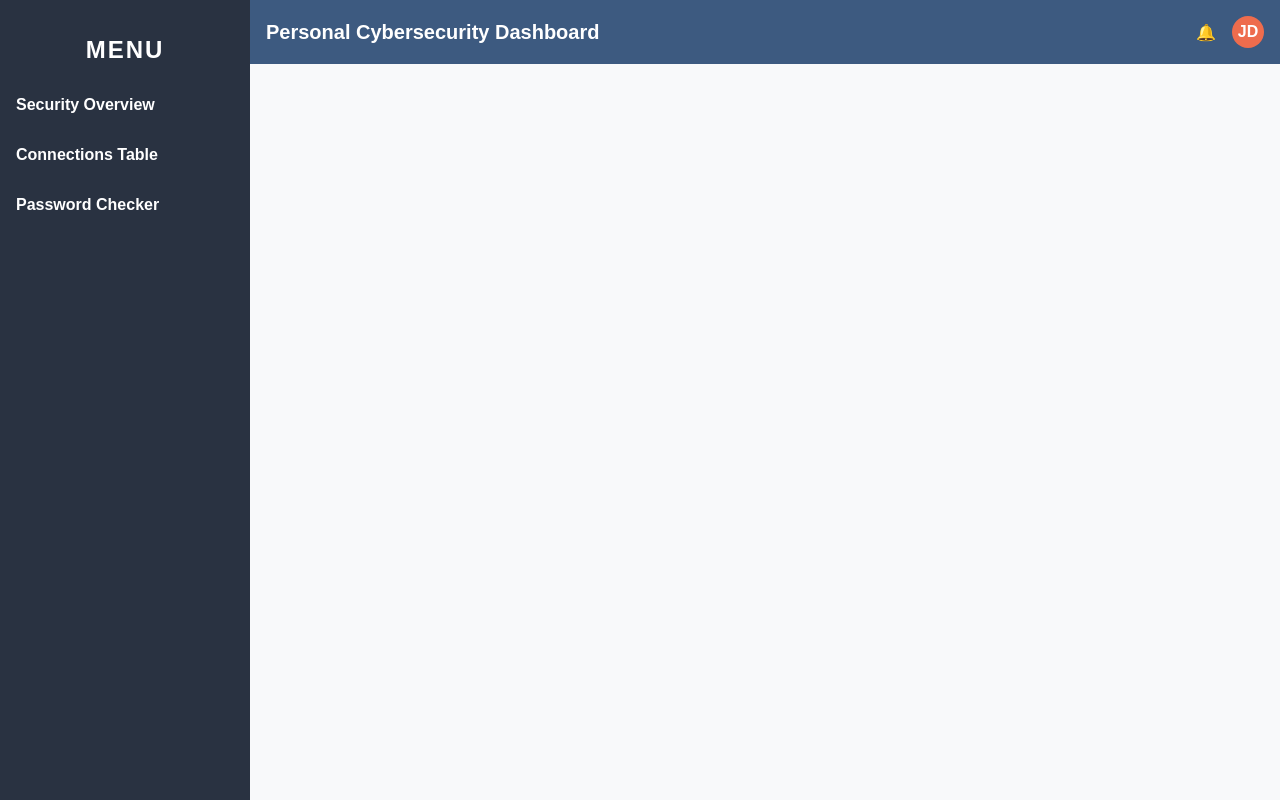
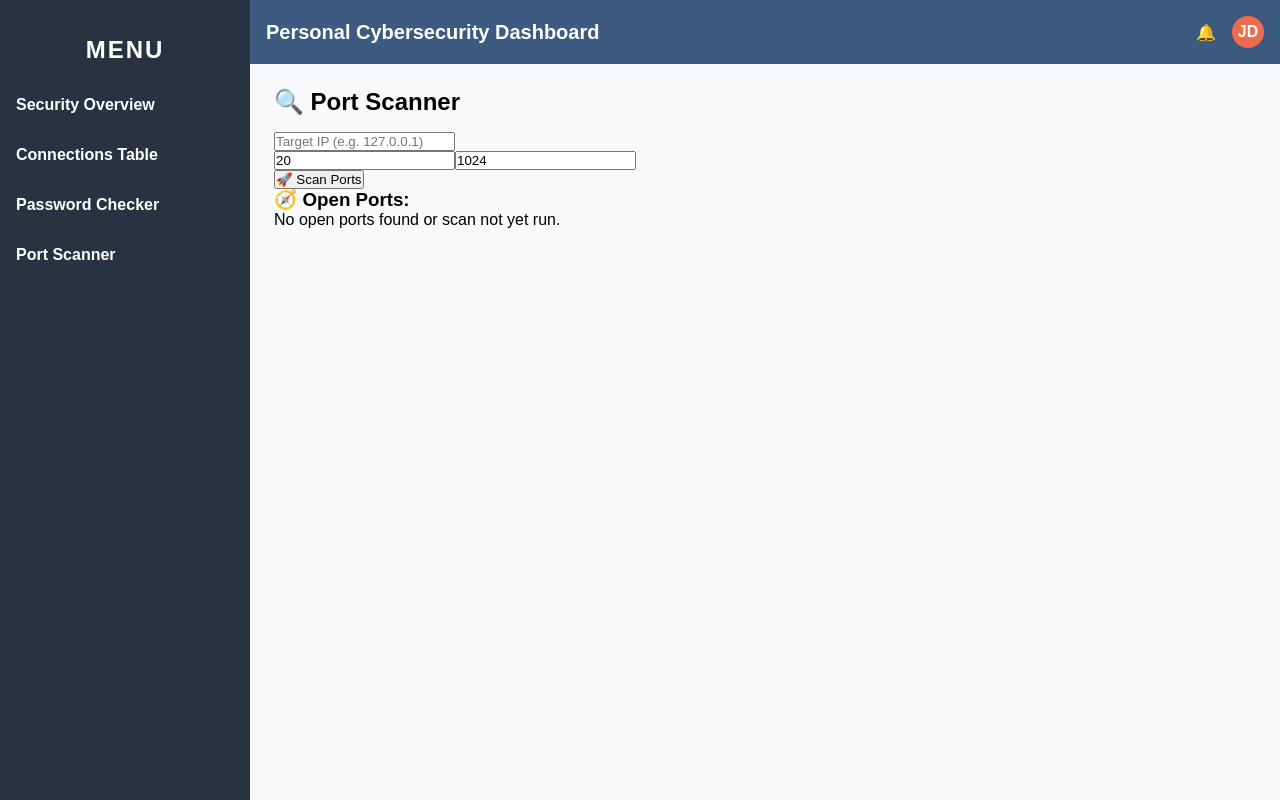
Before and after one commit to sachaloeb/CybersecurityPersonalDashboard, a React (Create React App) app in the folder frontend/: page /port-scanner in a window 1280 px wide. Built offline with nearby package versions, Linux system fonts and the light colour scheme.

Commit message:
port scanner issue solved, frontend to be enhanced

```diff
--- a/frontend/src/App.js
+++ b/frontend/src/App.js
@@ -6,6 +6,7 @@ import ConnectionsTable from './pages/ConnectionsTable';
 import SecurityOverview from './pages/SecurityOverview';
 import PasswordChecker from "./pages/PasswordChecker";
 import './App.css';
+import PortScannerForm from "./pages/PortScannerForm";
 
 function App() {
   return (
@@ -20,6 +21,7 @@ function App() {
               <Route path="/security-overview" element={<SecurityOverview />} />
               <Route path="/connections-table" element={<ConnectionsTable />} />
                 <Route path="/password-checker" element={<PasswordChecker />} />
+              <Route path={"/port-scanner"} element={<PortScannerForm />} />
               {/* Add more routes as needed */}
             </Routes>
           </div>
--- a/frontend/src/components/Sidebar.js
+++ b/frontend/src/components/Sidebar.js
@@ -13,6 +13,7 @@ function Sidebar() {
         <li><Link to="/security-overview">Security Overview</Link></li>
         <li><Link to="/connections-table">Connections Table</Link></li>
         <li><Link to="/password-checker">Password Checker</Link></li>
+        <li><Link to="/port-scanner">Port Scanner</Link></li>
         {/* Add more links as needed */}
       </ul>
     </div>
--- /dev/null
+++ b/frontend/src/pages/PortScannerForm.js
@@ -0,0 +1,98 @@
+import React, { useState } from 'react';
+
+const PortScannerForm = () => {
+    const [ip, setIp] = useState('');
+    const [startPort, setStartPort] = useState(20);
+    const [endPort, setEndPort] = useState(1024);
+    const [results, setResults] = useState([]);
+    const [loading, setLoading] = useState(false);
+    const [error, setError] = useState(null);
+
+    const handleScan = async () => {
+        setLoading(true);
+        setError(null);
+        setResults([]);
+        try {
+            const response = await fetch('https://localhost:7122/api/portscanner/scan', {
+                method: 'POST',
+                headers: { 'Content-Type': 'application/json' },
+                body: JSON.stringify({ ip, startPort, endPort })
+            });
+
+            if (!response.ok) {
+                throw new Error('Failed to scan ports');
+            }
+
+            const data = await response.json();
+            setResults(data.openPorts);
+        } catch (err) {
+            setError(err.message);
+        }
+        setLoading(false);
+    };
+
+    return (
+        <div className="p-6 max-w-xl mx-auto bg-white rounded-2xl shadow-2xl mt-10;">
+            <h2 className="text-2xl font-bold mb-4 text-gray-800">🔍 Port Scanner</h2>
+
+            <div className="space-y-3">
+                <input
+                    className="border border-gray-300 p-3 rounded w-full focus:ring-2 focus:ring-blue-500"
+                    type="text"
+                    placeholder="Target IP (e.g. 127.0.0.1)"
+                    value={ip}
+                    onChange={(e) => setIp(e.target.value)}
+                />
+                <div className="flex gap-3">
+                    <input
+                        className="border border-gray-300 p-3 rounded w-full focus:ring-2 focus:ring-blue-500"
+                        type="number"
+                        placeholder="Start Port"
+                        value={startPort}
+                        onChange={(e) => setStartPort(e.target.value)}
+                    />
+                    <input
+                        className="border border-gray-300 p-3 rounded w-full focus:ring-2 focus:ring-blue-500"
+                        type="number"
+                        placeholder="End Port"
+                        value={endPort}
+                        onChange={(e) => setEndPort(e.target.value)}
+                    />
+                </div>
+
+                <button
+                    className="w-full bg-blue-600 hover:bg-blue-700 text-white font-semibold py-2 px-4 rounded shadow-md transition duration-200"
+                    onClick={handleScan}
+                    disabled={loading}
+                >
+                    {loading ? 'Scanning...' : '🚀 Scan Ports'}
+                </button>
+            </div>
+
+            {error && (
+                <div className="mt-4 p-3 bg-red-100 text-red-800 rounded shadow">
+                    ⚠️ {error}
+                </div>
+            )}
+
+            <div className="mt-6">
+                <h3 className="text-lg font-semibold text-gray-700 mb-2">🧭 Open Ports:</h3>
+                {loading && <p className="text-gray-500 italic">Scanning, please wait...</p>}
+
+                {!loading && results.length > 0 ? (
+                    <ul className="list-disc pl-6 text-green-700 space-y-1 transition-all">
+                        {results.map((port) => (
+                            <li key={port}>Port {port} is open</li>
+                        ))}
+                    </ul>
+                ) : (
+                    !loading && (
+                        <p className="text-gray-500 italic">No open ports found or scan not yet run.</p>
+                    )
+                )}
+            </div>
+        </div>
+    );
+};
+
+export default PortScannerForm;
```
Also changed, not shown: 26 other files (tests, documents, lock files or other folders).
